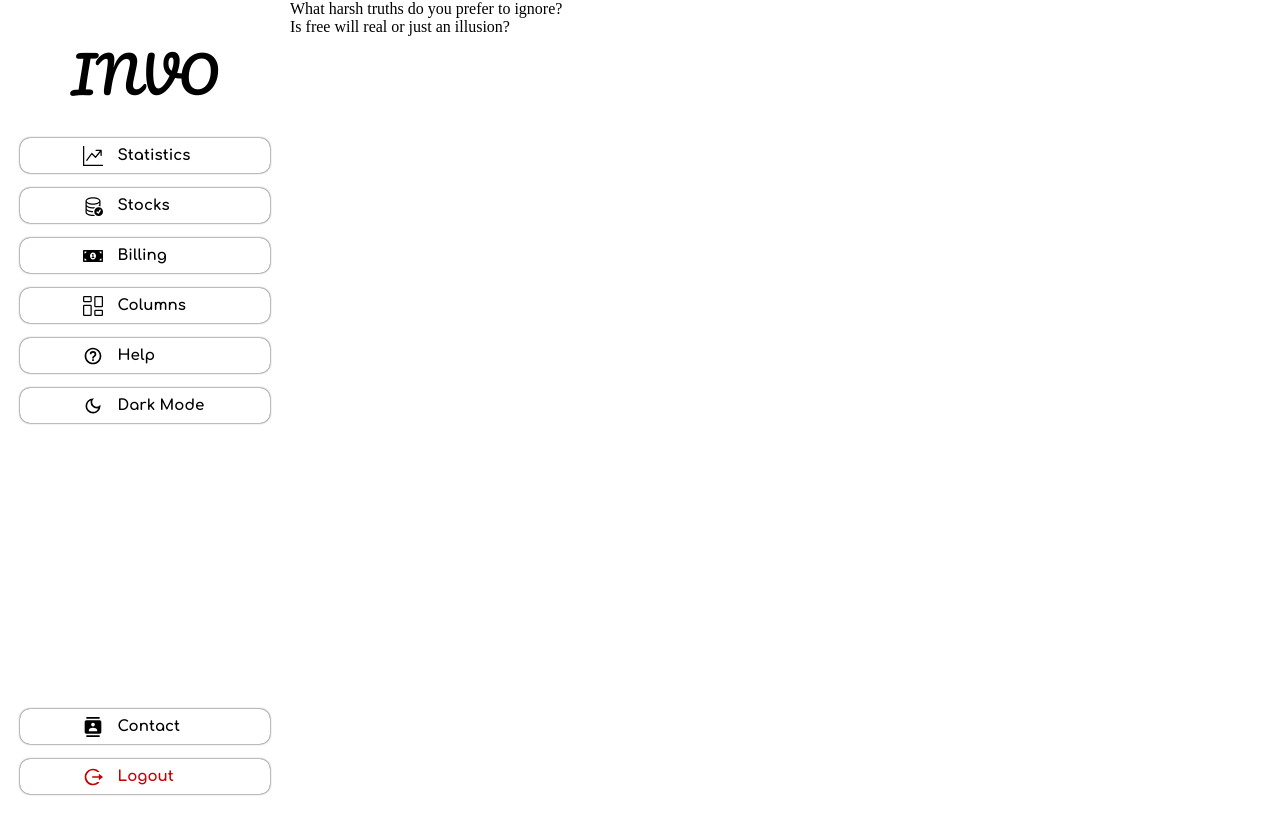
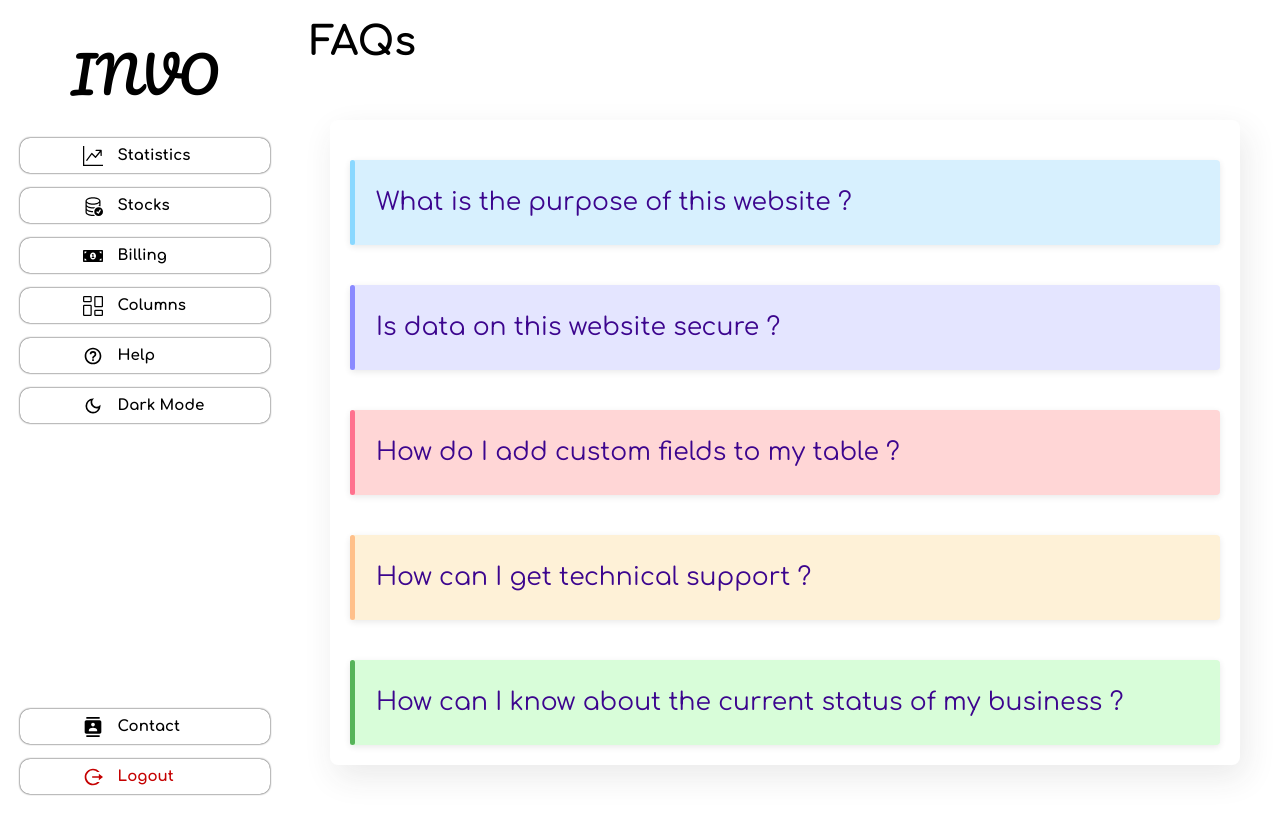
Before and after one commit to nikhitkumar00/Inventify, a React (Vite) app: page /faq in a window 1280 px wide. Built offline with nearby package versions, Linux system fonts and the light colour scheme.

Commit message:
updated faq

```diff
--- /dev/null
+++ b/src/Components/FAQ/Faq.css
@@ -0,0 +1,108 @@
+.wrapper_faq{
+    background-color: var(--mayo);
+    display: flex;
+    position: relative;
+    flex-direction: column;
+    width: 100%;
+    flex: 1;
+  }
+
+  .header_faq{
+    font-size: 40px;
+    font-weight: bolder;
+    height: 90px;
+    font-family: 'Comfortaa';
+    align-items: center;
+    padding-left: 20px;
+    padding-top: 20px;
+  }
+  .info_faq{
+    display: flex;
+    flex-direction: column;
+    justify-content: space-between;
+    font-family: 'Comfortaa';
+    border-radius: 20px;
+    margin: 10px;
+    padding: 0 30px 30px 30px;
+    gap: 50px;
+    color: #000000;
+    line-height: 25px;
+    margin-bottom: 20px;
+  }
+  .container_faq{
+    display: flex;
+    flex-direction: column;
+    padding-top: 20px;
+    background-color: #FFF;
+    border-radius:8px;
+    box-shadow: 5px 12px 32px rgba(48, 47, 47, 0.1);
+  }
+  .item_faq{
+    padding:10px;
+    margin: 20px;
+    color: var(--violet);
+    box-shadow: 0 2px 6px rgba(38, 38, 38, 0.1);
+    border-radius: 4px;
+    position: relative;
+    transition: all .25s ease;
+
+  }
+  .item_faq::after {
+    content: '';
+    width: 5px;
+    height: 100%;
+    position: absolute;
+    top: 0;
+    left: 0;
+    border-radius:4px;
+  }
+  .item_faq:nth-child(1) {
+    background-color: var(--sea);
+  }
+  .item_faq:nth-child(1)::after {
+    background-color:var(--sky);
+  }
+  .item_faq:nth-child(2) {
+    background-color: var(--lavender);
+  }
+  .item_faq:nth-child(2)::after {
+    background-color: var(--purple);
+  }
+  .item_faq:nth-child(3) {
+    background-color: var(--sunset);
+  }
+  .item_faq:nth-child(3)::after {
+    background-color: var(--peach);
+  }
+
+  .item_faq:nth-child(4) {
+    background-color: var(--cream);
+  }
+  .item_faq:nth-child(4)::after {
+    background-color: var(--orange);
+  }
+  .item_faq:nth-child(5) {
+    background-color: var(--pista);
+  }
+  .item_faq:nth-child(5)::after {
+    background-color: var(--green);
+  }
+
+
+  .head_faq{
+    display: flex;
+    column-gap: .5rem;
+    font-size:25px;
+    cursor: pointer;
+    padding: 1.25rem 1.25rem 1.25rem 1rem;
+
+  }
+.button_faq{
+  font-weight: 400;
+  transition: 2s;
+
+  }
+.desc_faq{
+  padding:15px;
+  font-size:20px;
+}
--- a/src/Components/FAQ/Faq.jsx
+++ b/src/Components/FAQ/Faq.jsx
@@ -1,3 +1,5 @@
+import 'react-accessible-accordion/dist/fancy-example.css';
+import './Faq.css';
 import {
   Accordion,
   AccordionItem,
@@ -6,17 +8,24 @@ import {
   AccordionItemPanel,
 } from "react-accessible-accordion";
 
+
+
 const Faq = () => {
   return (
-    <Accordion>
-            <AccordionItem>
-                <AccordionItemHeading>
-                    <AccordionItemButton>
-                        What harsh truths do you prefer to ignore?
+    <div className="wrapper_faq">
+        <div className="header_faq">FAQs</div>
+         <div className="info_faq">
+
+            <Accordion className='container_faq'>
+            < AccordionItem className='item_faq'>
+                        < AccordionItemHeading className='head_faq' >
+                            <AccordionItemButton className='button_faq'>
+                            What is the purpose of this website ?
+
                             </AccordionItemButton>
                         </AccordionItemHeading>
-                <AccordionItemPanel>
-                    <p>
+                        <AccordionItemPanel className='content_faq'>
+                            <p className='desc_faq'>
                                 Exercitation in fugiat est ut ad ea cupidatat ut in
                                 cupidatat occaecat ut occaecat consequat est minim minim
                                 esse tempor laborum consequat esse adipisicing eu
@@ -24,21 +33,74 @@ const Faq = () => {
                             </p>
                         </AccordionItemPanel>
                     </AccordionItem>
-            <AccordionItem>
-                <AccordionItemHeading>
-                    <AccordionItemButton>
-                        Is free will real or just an illusion?
+                    < AccordionItem className='item_faq'>
+                        < AccordionItemHeading className='head_faq' >
+                            <AccordionItemButton className='button_faq'>
+                            Is data on this website secure ?
                             </AccordionItemButton>
                         </AccordionItemHeading>
-                <AccordionItemPanel>
-                    <p>
-                        In ad velit in ex nostrud dolore cupidatat consectetur
-                        ea in ut nostrud velit in irure cillum tempor laboris
-                        sed adipisicing eu esse duis nulla non.
+                        <AccordionItemPanel className='content_faq'>
+                            <p className='desc_faq'>
+                                Exercitation in fugiat est ut ad ea cupidatat ut in
+                                cupidatat occaecat ut occaecat consequat est minim minim
+                                esse tempor laborum consequat esse adipisicing eu
+                                reprehenderit enim.
                             </p>
                         </AccordionItemPanel>
                     </AccordionItem>
+
+                    < AccordionItem className='item_faq'>
+                        < AccordionItemHeading className='head_faq' >
+                            <AccordionItemButton className='button_faq'>
+                            How do I add custom fields to my table ?
+                            </AccordionItemButton>
+                        </AccordionItemHeading>
+                        <AccordionItemPanel className='content_faq'>
+                            <p className='desc_faq'>
+                                Exercitation in fugiat est ut ad ea cupidatat ut in
+                                cupidatat occaecat ut occaecat consequat est minim minim
+                                esse tempor laborum consequat esse adipisicing eu
+                                reprehenderit enim.
+                            </p>
+                        </AccordionItemPanel>
+                    </AccordionItem>
+                    < AccordionItem className='item_faq'>
+                        < AccordionItemHeading className='head_faq' >
+                            <AccordionItemButton className='button_faq'>
+                            How can I get technical support ?
+                            </AccordionItemButton>
+                        </AccordionItemHeading>
+                        <AccordionItemPanel className='content_faq'>
+                            <p className='desc_faq'>
+                                Exercitation in fugiat est ut ad ea cupidatat ut in
+                                cupidatat occaecat ut occaecat consequat est minim minim
+                                esse tempor laborum consequat esse adipisicing eu
+                                reprehenderit enim.
+                            </p>
+                        </AccordionItemPanel>
+                    </AccordionItem>
+                    < AccordionItem className='item_faq'>
+                        < AccordionItemHeading className='head_faq' >
+                            <AccordionItemButton className='button_faq'>
+                            How can I know about the current status of my business ?
+                            </AccordionItemButton>
+                        </AccordionItemHeading>
+                        <AccordionItemPanel className='content_faq'>
+                            <p className='desc_faq'>
+                                Exercitation in fugiat est ut ad ea cupidatat ut in
+                                cupidatat occaecat ut occaecat consequat est minim minim
+                                esse tempor laborum consequat esse adipisicing eu
+                                reprehenderit enim.
+                            </p>
+                        </AccordionItemPanel>
+                    </AccordionItem>
+
+
+
+
                 </Accordion>
+        </div>
+    </div>
   );
 };
 
--- a/src/Components/Help/Help.jsx
+++ b/src/Components/Help/Help.jsx
@@ -1,5 +1,5 @@
 import "./Help.css";
-import statistics from "./Help_pics/statistics.png";
+import statistics from "./Help_pics/i.png";
 import stocks1 from "./Help_pics/Stocks1.png";
 import stocks2 from "./Help_pics/Stocks2.png";
 import column_1 from "./Help_pics/column_1.png";
--- a/src/main.css
+++ b/src/main.css
@@ -14,6 +14,12 @@
     --pista: #D8FDD9;
     --cream: #FEF1D7;
     --place: #8f8d90;
+    --violet:#3c058e;
+    --orange:#ffc08a;
 
-
+    --purple: #8a8aff;
+    --sky:#8ad8ff;
+    --peach:#ff718e;
+    --greyish:#5c5c5c;
+    --green:#56b459;
 }
```
Also changed, not shown: src/Components/Help/Help_pics/i.png (added), src/Components/Help/Help_pics/statistics.png (deleted). Lines whose indentation alone changed are shown as unchanged.
